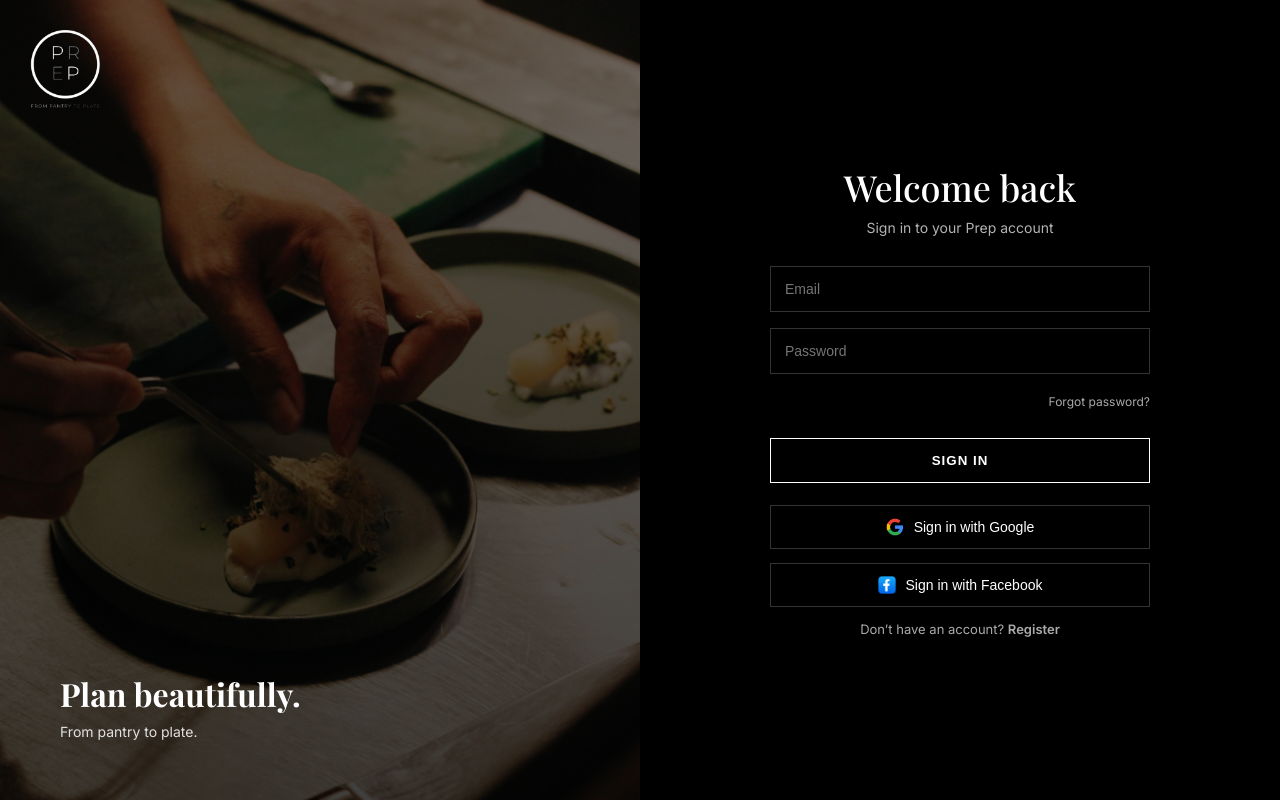
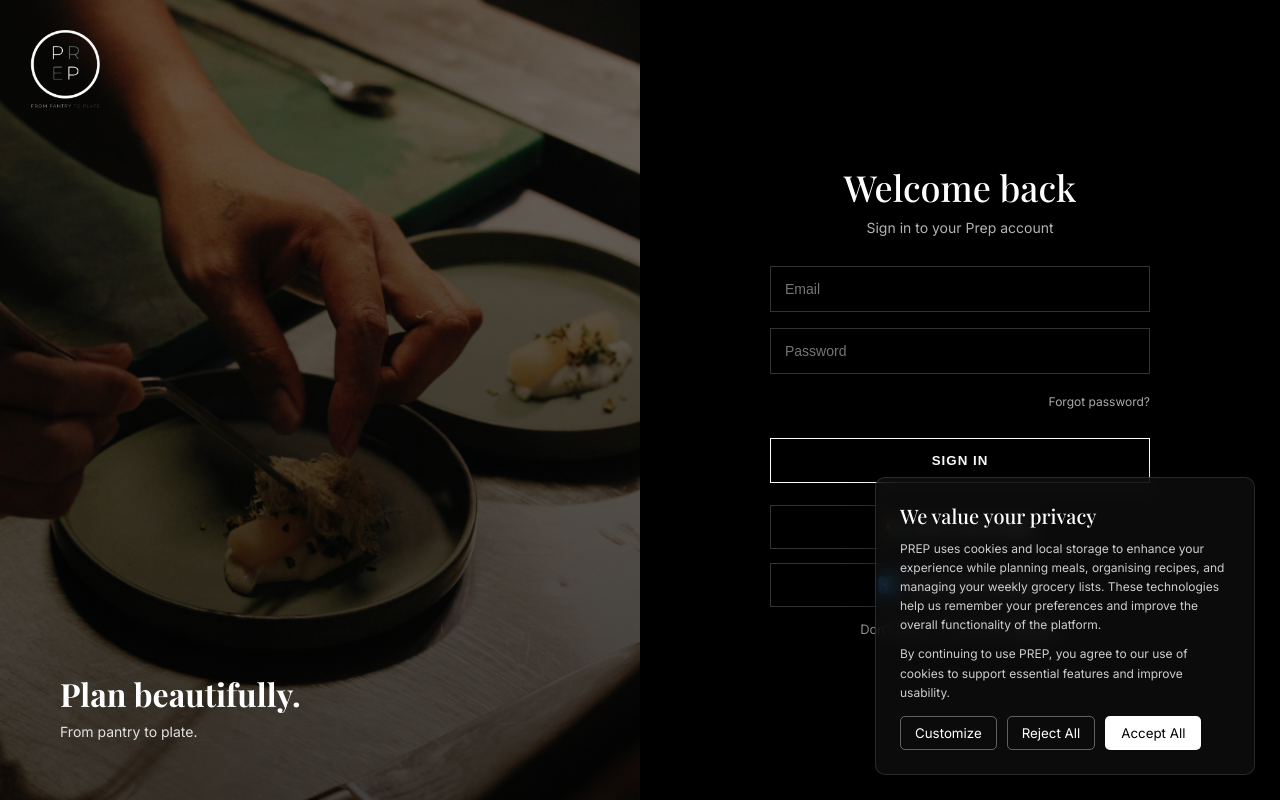
Before and after one commit to Chai0405/prep-app, a React (Vite) app in the folder frontend/: page /auth in a window 1280 px wide. Built offline with nearby package versions, Linux system fonts and the light colour scheme.

Commit message:
Improved privacy consent popup UI

```diff
--- a/frontend/src/App.jsx
+++ b/frontend/src/App.jsx
@@ -1,6 +1,7 @@
 import { BrowserRouter, Routes, Route } from "react-router-dom";
 import ProtectedRoute from "./components/ProtectedRoute";
 import Layout from "./components/Layout";
+import PrivacyConsent from "./components/PrivacyConsent";
 
 import Dashboard from "./pages/Dashboard";
 import Recipes from "./pages/Recipes";
@@ -64,6 +65,8 @@ export default function App() {
 
       </Routes>
 
+      <PrivacyConsent />
+
     </BrowserRouter>
   );
 }
--- /dev/null
+++ b/frontend/src/components/PrivacyConsent.jsx
@@ -0,0 +1,45 @@
+import { useEffect, useState } from "react";
+
+export default function PrivacyConsent() {
+  const [show, setShow] = useState(false);
+
+  useEffect(() => {
+    const consent = localStorage.getItem("prep_privacy_consent");
+    if (!consent) {
+      setShow(true);
+    }
+  }, []);
+
+  const handleAccept = () => {
+    localStorage.setItem("prep_privacy_consent", "accepted");
+    setShow(false);
+  };
+
+  if (!show) return null;
+
+  return (
+    <div className="privacy-popup">
+  <h3>We value your privacy</h3>
+
+  <p>
+    PREP uses cookies and local storage to enhance your experience while
+    planning meals, organising recipes, and managing your weekly grocery
+    lists. These technologies help us remember your preferences and improve
+    the overall functionality of the platform.
+  </p>
+
+  <p className="privacy-note">
+    By continuing to use PREP, you agree to our use of cookies to support
+    essential features and improve usability.
+  </p>
+
+  <div className="privacy-buttons">
+    <button className="btn-outline">Customize</button>
+    <button className="btn-outline">Reject All</button>
+    <button className="btn-primary" onClick={handleAccept}>
+      Accept All
+    </button>
+  </div>
+</div>
+  );
+}
--- a/frontend/src/styles/App.css
+++ b/frontend/src/styles/App.css
@@ -31,3 +31,77 @@ img {
   max-width: 100%;
   height: auto;
 }
+
+.privacy-popup {
+  position: fixed;
+  bottom: 25px;
+  right: 25px;
+  width: 380px;
+  background: #111;
+  background: rgba(15, 15, 15, 0.75);   /* transparent dark */
+  backdrop-filter: blur(10px);
+  color: #fff;
+  padding: 24px;
+  border-radius: 10px;
+  border: 1px solid rgba(255,255,255,0.12);
+  box-shadow: 0 15px 40px rgba(0,0,0,0.5);
+  z-index: 9999;
+  animation: slideIn 0.4s ease;
+}
+
+.privacy-popup h3 {
+  font-family: "Playfair Display", serif;
+  font-weight: 500;
+  font-size: 20px;
+  margin-bottom: 10px;
+}
+
+.privacy-popup p {
+  font-family: "Inter", sans-serif;
+  font-size: 12px;
+  line-height: 1.6;
+  color: rgba(255,255,255,0.8);
+  margin-bottom: 10px;
+}
+
+.privacy-note {
+  color: rgba(255,255,255,0.6);
+  font-size: 13px;
+}
+
+.privacy-buttons {
+  display: flex;
+  gap: 10px;
+  margin-top: 14px;
+}
+
+.btn-outline {
+  background: transparent;
+  border: 1px solid rgba(255,255,255,0.35);
+  color: white;
+  padding: 8px 14px;
+  border-radius: 5px;
+  cursor: pointer;
+  font-family: Inter, sans-serif;
+}
+
+.btn-outline:hover {
+  background: rgba(255,255,255,0.08);
+}
+
+.btn-primary {
+  background: white;
+  color: black;
+  border: none;
+  padding: 8px 16px;
+  border-radius: 5px;
+  font-family: Inter, sans-serif;
+  cursor: pointer;
+}
+
+@media (max-width: 600px) {
+  .privacy-popup {
+    width: 90%;
+    right: 5%;
+  }
+}
```
Also changed, not shown: frontend/src/index.css (line endings or trailing spaces).
